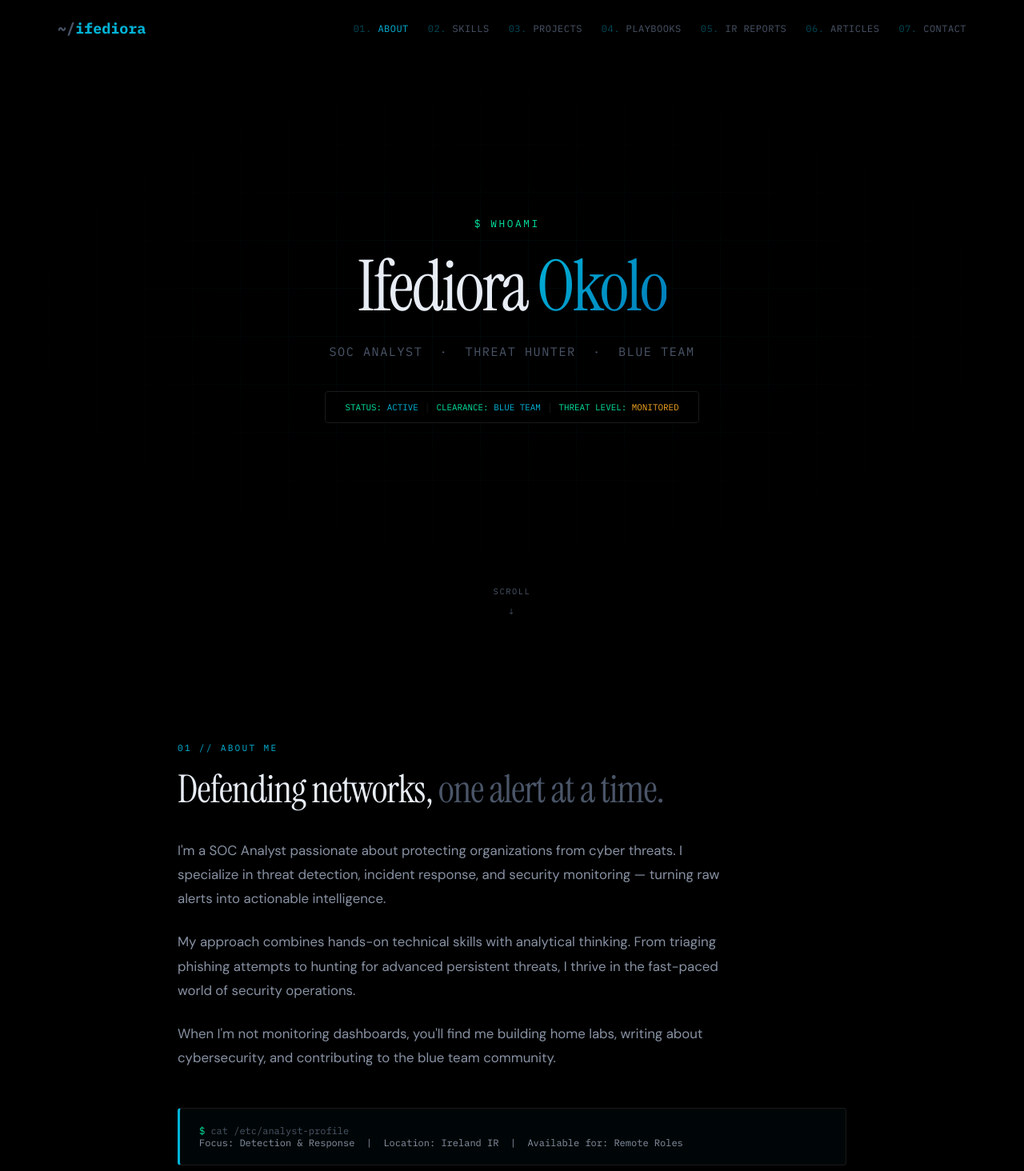
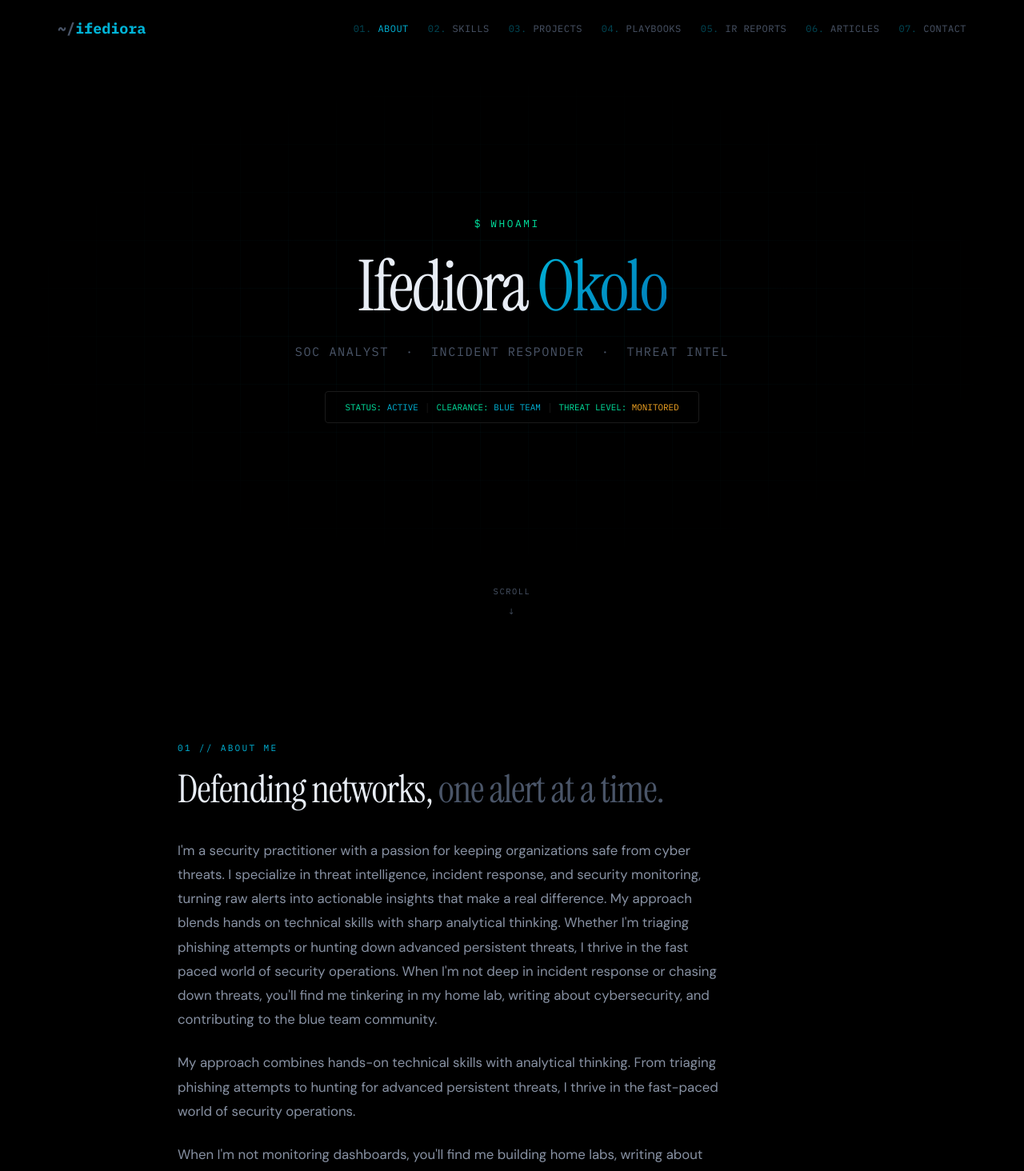
Before and after one commit to ifedili/soc-portfolio, a React (Vite) app: page / in a window 1280 px wide. Shown: the top 1464 px of the page at 80% size. Built offline with nearby package versions, Linux system fonts and the light colour scheme.

Commit message:
new feature update

```diff
--- a/src/App.jsx
+++ b/src/App.jsx
@@ -411,7 +411,7 @@ function Hero() {
           color: 'var(--text-muted)', marginBottom: '2.5rem', letterSpacing: '0.1em',
           textTransform: 'uppercase',
         }}>
-          SOC Analyst &nbsp;·&nbsp; Threat Hunter &nbsp;·&nbsp; Blue Team
+          SOC Analyst &nbsp;·&nbsp; Incident Responder &nbsp;·&nbsp; Threat Intel
         </div>
 
         <div style={{
@@ -461,9 +461,7 @@ function About() {
         marginTop: '-1rem',
       }}>
         <p style={{ marginBottom: '1.5rem' }}>
-          I'm a SOC Analyst passionate about protecting organizations from cyber threats.
-          I specialize in threat detection, incident response, and security monitoring
-          — turning raw alerts into actionable intelligence.
+          I&apos;m a security practitioner with a passion for keeping organizations safe from cyber threats. I specialize in threat intelligence, incident response, and security monitoring, turning raw alerts into actionable insights that make a real difference. My approach blends hands on technical skills with sharp analytical thinking. Whether I&apos;m  triaging phishing attempts or hunting down advanced persistent threats, I thrive in the fast paced world of security operations. When I&apos;m  not deep in incident response or chasing down threats, you&apos;ll find me tinkering in my home lab, writing about cybersecurity, and contributing to the blue team community.
         </p>
         <p style={{ marginBottom: '1.5rem' }}>
           My approach combines hands-on technical skills with analytical thinking.
@@ -485,7 +483,7 @@ function About() {
       }}>
         <span style={{ color: 'var(--accent-green)' }}>$</span> cat /etc/analyst-profile<br />
         <span style={{ color: 'var(--text-secondary)' }}>
-          Focus: Detection & Response &nbsp;|&nbsp; Location: Ireland IR &nbsp;|&nbsp; Available for: Remote Roles
+          Focus: Detection & Response &nbsp;|&nbsp; Location: Ireland &#127470;&#127466; &nbsp;|&nbsp; Available for: Hybrid / Remote Roles
         </span>
       </div>
     </section>
```
